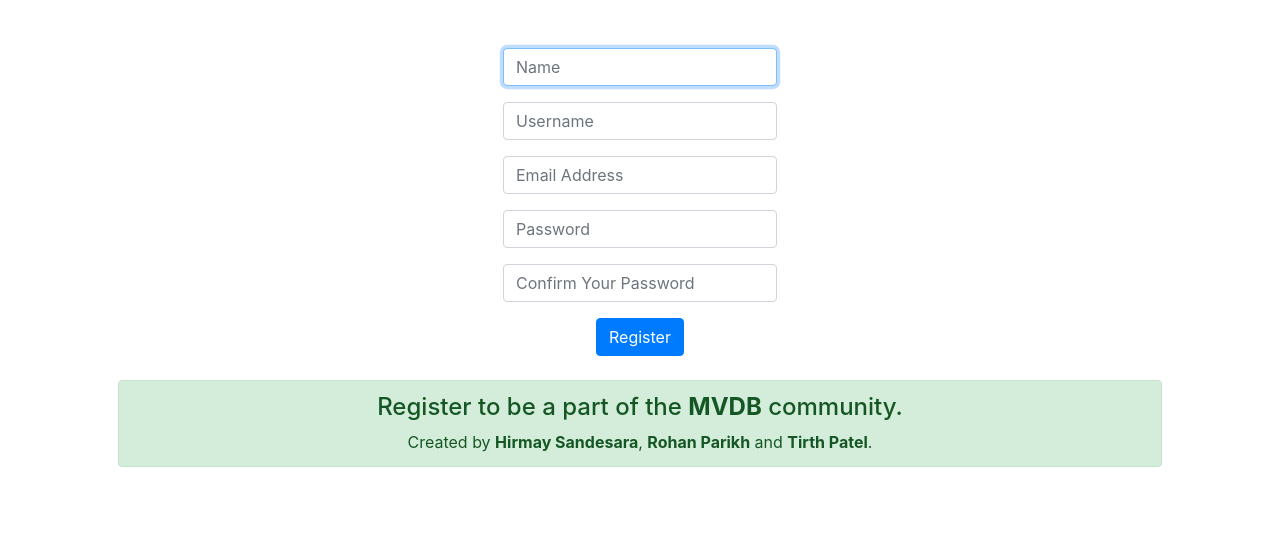
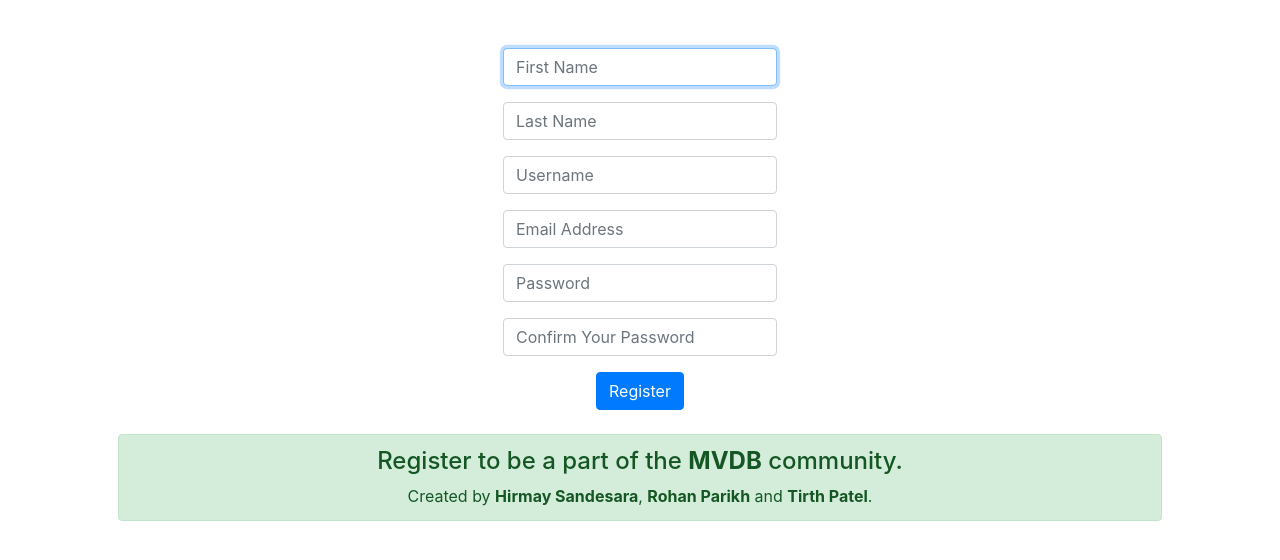
Before and after one commit to Hirmay/Internet-Movies-Data-Base, a Flask app: page /register in a window 1280 px wide. Shown: the part 76-636 px from the top of the page. Run offline with Flask 2, Linux system fonts and the light colour scheme; some libraries are stand-ins or nearby versions.

Commit message:
Update register.html

```diff
--- a/templates/register.html
+++ b/templates/register.html
@@ -8,7 +8,10 @@
 
     <form action="/register" method="post">
         <div class="form-group">
-            <input autocomplete="off" autofocus class="form-control" name="name" type="text" pattern=".{1,}"  required title="Can not have the field empty" placeholder="Name">
+            <input autocomplete="off" autofocus class="form-control" name="first_name" type="text" pattern=".{1,}"  required title="Can not have the field empty" placeholder="First Name">
+        </div>
+	<div class="form-group">
+            <input autocomplete="off" autofocus class="form-control" name="last_name" type="text" pattern=".{1,}"  required title="Can not have the field empty" placeholder="Last Name">
         </div>
         <div class="form-group">
             <input autocomplete="off" autofocus class="form-control" name="username" type="text" pattern=".{1,}"  required title="Can not have the field empty" placeholder="Username">
```
